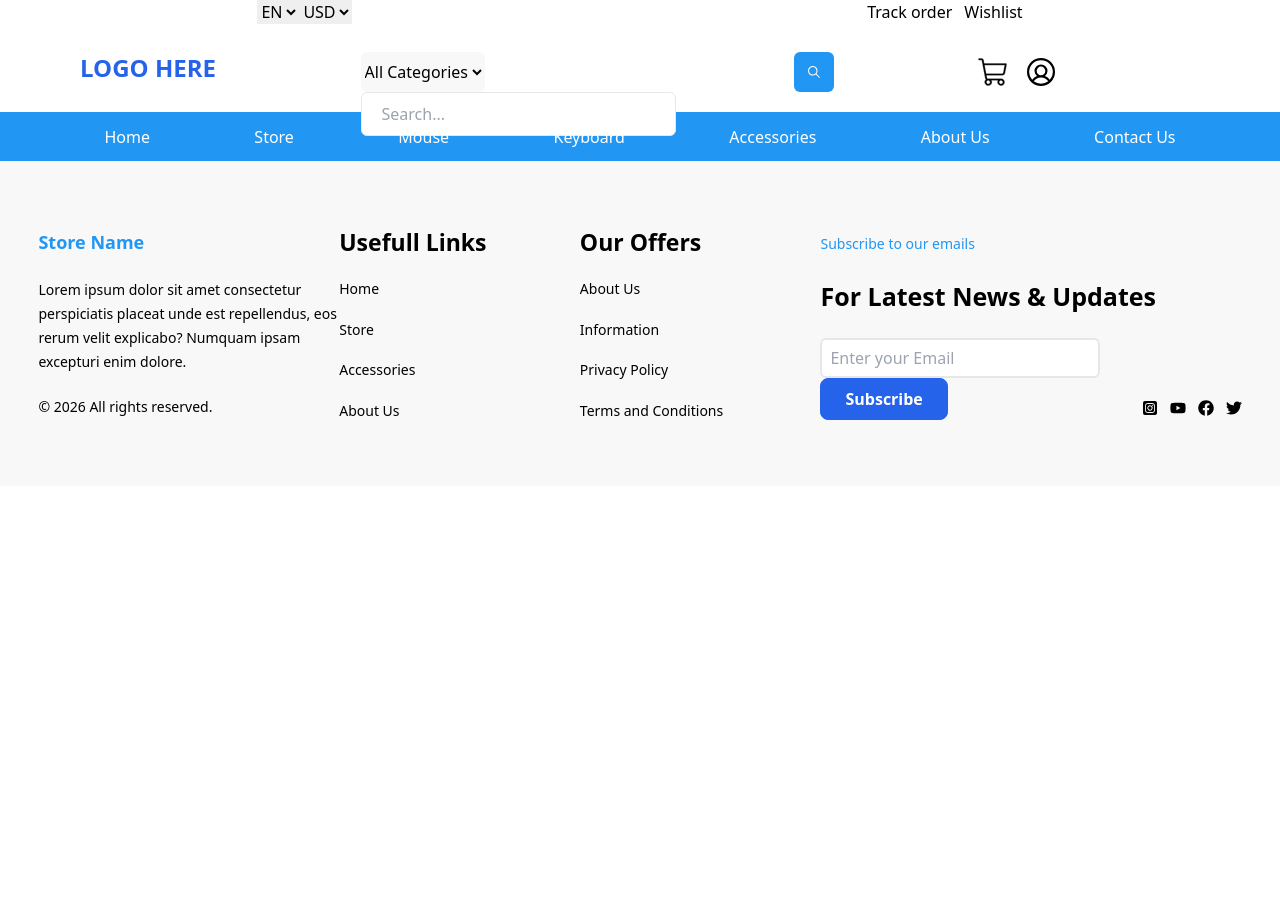
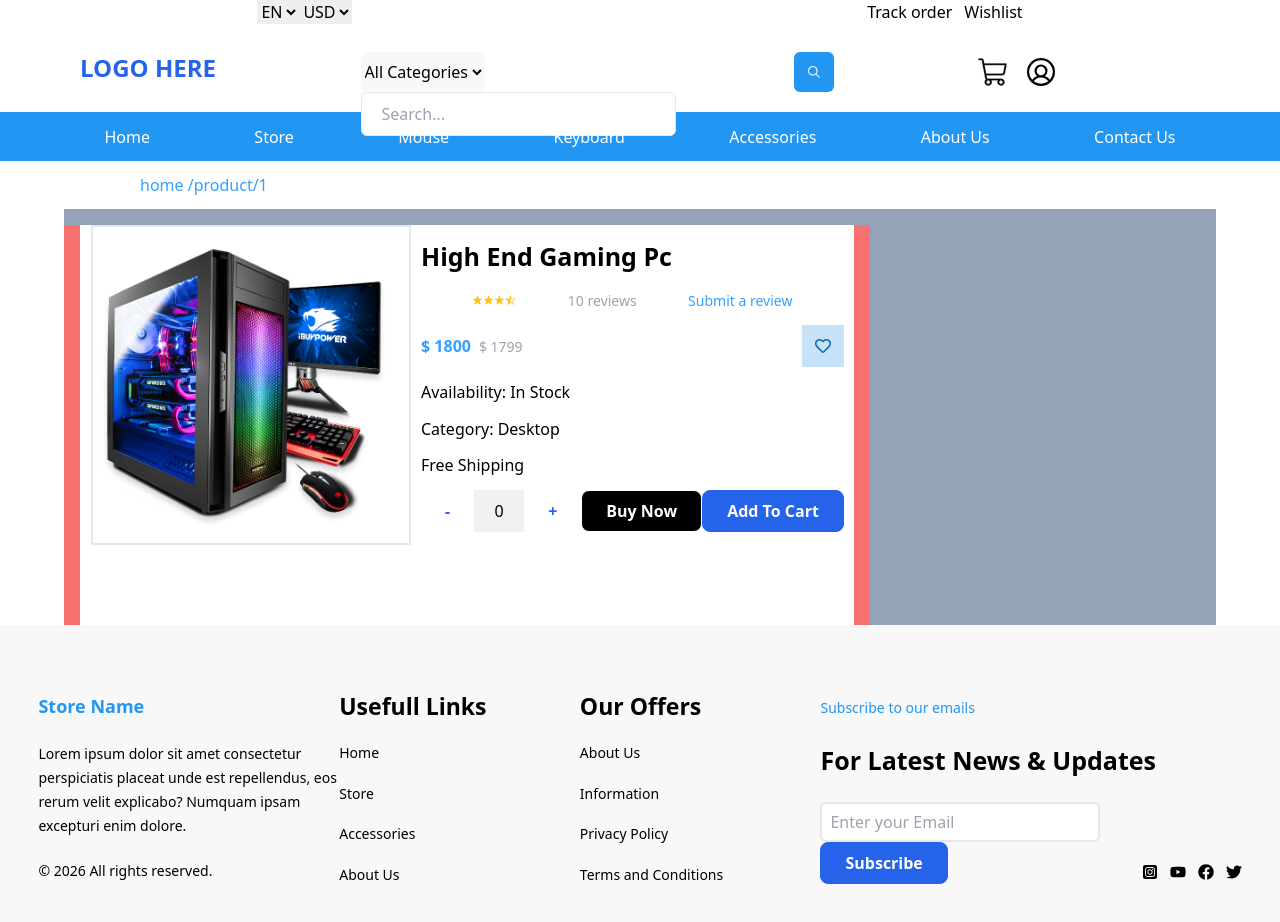
Before and after one commit to mhuzaifa360/react-computer-system-ecommerce-project, a React (Vite) app: page /product/1 in a window 1280 px wide. Shown: the top 922 px of the page. Before the commit the page ends 800 px from the top, so only its background shows below. Built offline with nearby package versions, Linux system fonts and the light colour scheme.

Commit message:
create product data section product detail page for all products

```diff
--- a/src/App.jsx
+++ b/src/App.jsx
@@ -5,6 +5,7 @@ import Store from "./pages/Store";
 import Footer from "./components/Footer";
 import Header from "./components/Header";
 import Navigation from "./components/Navigation";
+import ProductDetails from "./pages/ProductDetails";
 // :Home Page, Store Page, Sign Up Page, Login Page, Product Details
 function App() {
   return (
@@ -13,6 +14,7 @@ function App() {
         <Routes>
           <Route path="/" element={<Home />} />
           <Route path="/store" element={<Store />} />
+          <Route path="/product/:id" element={<ProductDetails />} />
           {/* <Route path="/mouse" element={<Mouse />} /> */}
           {/* <Route path="/keyboard" element={<Keyboard />} /> */}
           {/* <Route path="/accessories" element={<Accessories />} /> */}
--- a/src/assets/constants/product.js
+++ b/src/assets/constants/product.js
@@ -4,6 +4,7 @@ import monitor from '../images/home/monitor.png'
 import mouse from '../images/home/mouse.png'
 import keyboard from '../images/home/keyboard.png'
 import mic from '../images/home/mic.png'
+import { Link } from 'react-router'
 export const products = [
   {
     id: 1,
@@ -11,8 +12,13 @@ export const products = [
     title: "High End Gaming Pc",
     image: pcsetup,
     price: 1800,
+    oldPrice: 1799,
     currency: "$",
-    new: 'New'
+    new: 'New',
+    reviews: 10,
+    availability: "In Stock",
+    shipping: "Free Shipping"
+
   },
   {
     id: 2,
@@ -20,7 +26,12 @@ export const products = [
     title: "Gaming Laptop",
     image: laptop,
     price: 1800,
+    oldPrice: 1799,
     currency: "$",
+    new: 'New',
+    reviews: 0,
+    availability: "Not in Stock",
+    shipping: "Free Shipping"
   },
   {
     id: 3,
@@ -28,8 +39,11 @@ export const products = [
     title: "UHD Display",
     image: monitor,
     price: 1800,
+    oldPrice: 1799,
     currency: "$",
-    new: "New"
+    reviews: 2,
+    availability: "In Stock",
+    shipping: "Free Shipping"
   },
   {
     id: 4,
@@ -37,7 +51,11 @@ export const products = [
     title: "G502 Wireless",
     image: mouse,
     price: 1800,
+    oldPrice: 1799,
     currency: "$",
+    reviews: 0,
+    availability: "Not Available",
+    shipping: "Free Shipping"
 
   },
   {
@@ -46,7 +64,12 @@ export const products = [
     title: "G502 Wireless",
     image: keyboard,
     price: 1800,
+    oldPrice: 1799,
     currency: "$",
+    new: 'New',
+    reviews: 40,
+    availability: "In Stock",
+    shipping: "Paid Shipping"
   },
   {
     id: 6,
@@ -54,8 +77,12 @@ export const products = [
     title: "G502 Wireless",
     image: mic,
     price: 1800,
+    new: "New",
+    oldPrice: 1799,
     currency: "$",
-    new: "New"
+    reviews: 0,
+    availability: "In Stock",
+    shipping: "Free Shipping"
   },
   {
     id: 7,
@@ -63,7 +90,12 @@ export const products = [
     title: "High End Gaming Pc",
     image: pcsetup,
     price: 1800,
+    oldPrice: 1799,
     currency: "$",
+    new: 'New',
+    reviews: 0,
+    availability: "Not Available",
+    shipping: "Free Shipping"
   },
   {
     id: 8,
@@ -71,6 +103,10 @@ export const products = [
     title: "G502 Wireless",
     image: laptop,
     price: 1800,
+    oldPrice: 1799,
     currency: "$",
+    reviews: 0,
+    availability: "In Stock",
+    shipping: "Paid Shipping"
   },
 ];
--- a/src/components/Navigation.jsx
+++ b/src/components/Navigation.jsx
@@ -5,9 +5,9 @@ import Typography from "../components/common/Typography";
 function Navigation() {
   const location = useLocation();
   return (
-    <div className="flex justify-center ">
+    <div className="flex justify-center w-full">
       <div className=" w-[80%] text-[#33A0FF] p-3 ">
-        <Typography varient="h5">home {location.pathname}</Typography>
+        <Typography varient="p">home {location.pathname}</Typography>
       </div>
     </div>
   );
--- a/src/components/common/Btn.jsx
+++ b/src/components/common/Btn.jsx
@@ -5,7 +5,8 @@ function Btn({ variant = "solid", size = "md", children, className, ...props })
     // 1. Your Custom Color Types
     const variantStyle = {
         blue: "bg-blue-600 text-white border-blue-600 hover:bg-blue-700",
-        white: "bg-white text-blue-600 border-blue-600 hover:bg-blue-50"
+        white: "bg-white text-blue-600 border-blue-600 hover:bg-blue-50",
+        black: "bg-black text-white border-white"
     }
 
     // 2. Size now only controls text, since padding is global
--- /dev/null
+++ b/src/components/product details/ProductData.jsx
@@ -0,0 +1,116 @@
+import React from "react";
+import { useState } from "react";
+import Btn from "../common/Btn";
+import { products } from "../../assets/constants/product";
+import { useParams } from "react-router";
+import { IoIosStar } from "react-icons/io";
+import { IoStarHalf } from "react-icons/io5";
+import Typography from "../common/Typography";
+import { FaRegHeart } from "react-icons/fa";
+
+function ProductData() {
+  const [num, setNum] = useState(0);
+  console.log(num);
+
+  const { id } = useParams();
+  const productID = products.find((item) => item.id == id);
+  if (!productID) {
+    return <Typography varient="small">Product Not Found!</Typography>;
+  }
+  return (
+    <div className="bg-white m-4 h-full">
+      <div >
+        {/* UPPER */}
+        <div className="flex justify-evenly h-full">
+          {/* PRODUCT IMAGE */}
+          <div className="border-2">
+            <img src={productID.image} alt="" className="w-[316px]" />
+          </div>
+          {/* PRODUCT DATA */}
+          <div className="flex flex-col justify-evenly">
+            {/* TITLE */}
+            <div>
+                <Typography varient='h3' style='font-semibold'>{productID.title}</Typography></div>
+            {/* STAR & REVIEWS */}
+            <div className="flex w-full justify-evenly items-center">
+              <div className="flex text-[#FFC107]">
+                <IoIosStar className="w-[11px]" />
+                <IoIosStar className="w-[11px]" />
+                <IoIosStar className="w-[11px]" />
+                <IoStarHalf className="w-[11px]" />
+              </div>
+
+              <div>
+                <Typography varient="small" effect='muted'>
+                  {productID.reviews} reviews
+                </Typography>
+              </div>
+              <div>
+                <Typography varient="small" style='text-[#33A0FF]'>Submit a review</Typography>
+              </div>
+            </div>
+            {/* PRICES */}
+            <div className="flex justify-between items-center">
+              <div className="flex gap-2">
+                <Typography varient="h6" style='text-[#33A0FF] font-bold'>{productID.currency} {productID.price}</Typography>
+                <Typography varient="small" effect='muted'>{productID.currency} {productID.oldPrice}</Typography>
+              </div>
+              <div className="bg-[#c7e1f7] text-[#1468b2] w-[42px] h-[42px] flex justify-center items-center">
+                <FaRegHeart />
+              </div>
+            </div>
+            {/* AVAILABILITY */}
+            <div>
+              <Typography varient="p">
+                Availability: {productID.availability}
+              </Typography>
+            </div>
+            {/* CATEGORY */}
+            <div>
+              <Typography varient="p">
+                Category: {productID.category}
+              </Typography>
+            </div>
+            {/* SHIPPING */}
+            <div>
+              <Typography varient="p">{productID.shipping}</Typography>
+            </div>
+            {/* BUTTON AND INCREMENT */}
+            <div className=" flex">
+                {/* INCREAMENT */}
+              <div className="flex  h-[42px]">
+                <Btn
+                  variant="white"
+                  onClick={() => setNum((prev) => Number(prev) > 0 ? prev - 1 : 0)}
+                  className='bg-[#f1f1f1] border-none '
+                >
+                  -
+                </Btn>
+                <div className="w-[50px] flex justify-center items-center text-black bg-[#f1f1f1]">
+                    <Typography varient="p">{num}</Typography>
+                </div>
+                <Btn
+                  variant="white"
+                  onClick={() => setNum((prev) => Number(prev) + 1)}
+
+                  className='bg-[#f1f1f1] border-none '
+                  >
+                  +
+                </Btn>
+              </div>
+              {/* BUTTONS */}
+              <div>
+                <Btn variant="black">Buy Now</Btn>
+                <Btn variant="blue">Add To Cart</Btn>
+              </div>
+            </div>
+          </div>
+        </div>
+        {/* LOWER */}
+        <div></div>
+      </div>
+    </div>
+  );
+}
+
+export default ProductData;
--- a/src/components/store/Products.jsx
+++ b/src/components/store/Products.jsx
@@ -1,16 +1,17 @@
-import React from 'react'
-import { products } from '../../assets/constants/product'
+import React from "react";
+import { products } from "../../assets/constants/product";
 import { IoIosStar } from "react-icons/io";
 import { IoStarHalf } from "react-icons/io5";
-import Typography from '../common/Typography';
+import Typography from "../common/Typography";
+import { Link } from "react-router";
 
 function Products() {
   return (
     <div>
-      <div className='flex flex-wrap justify-evenly'>
-            {
-              products.map((item,key)=>{
-                return(
+      <div className="flex flex-wrap justify-evenly">
+        {products.map((item, key) => {
+          return (
+            <Link to={`/product/${item.id}`} key={key}>
               <div
                 className="w-[245px] h-[300px] bg-[#F8F8F8] rounded-md p-3 relative justify-evenly  flex flex-col hover:bg-[#DCF0FF] m-2"
                 key={key}
@@ -29,15 +30,12 @@ function Products() {
                     {item.title}
                   </Typography>
                   {/* PRICE */}
-                <Typography
-                  varient="h5"
-                  style="font-semibold text-[#2196F3]"
-                >
+                  <Typography varient="h5" style="font-semibold text-[#2196F3]">
                     {item.currency}
                     {item.price}
                   </Typography>
                   {/* NEW */}
-                <div className='absolute top-1 bg-[#2E90E5] px-2 rounded-3xl'>
+                  <div className="absolute top-1 bg-[#2E90E5] px-2 rounded-3xl">
                     <Typography
                       varient="small"
                       style="font-semibold text-white"
@@ -54,12 +52,12 @@ function Products() {
                   </div>
                 </div>
               </div>
-                )
-              })
-            }
+            </Link>
+          );
+        })}
       </div>
     </div>
-  )
+  );
 }
 
-export default Products
+export default Products;
--- /dev/null
+++ b/src/pages/ProductDetails.jsx
@@ -0,0 +1,51 @@
+import React from 'react'
+import Typography from '../components/common/Typography';
+import Navigation from '../components/Navigation';
+import ProductData from '../components/product details/ProductData';
+
+function ProductDetails() {
+
+
+  return (
+    <div className='flex flex-col items-center'>
+        <Navigation />
+        {/* MAIN CONTAINER */}
+        <div className='bg-slate-200 w-[90%] flex'>
+            {/* PRODUCT DATA */}
+            <div className='bg-slate-400 w-full'>
+                {/* UPPER */}
+                <div className='bg-red-400 w-[70%] h-[400px]'>
+                    {/* LEFT */}
+                    <div className='h-full'>
+                        <ProductData />
+                    </div>
+                    {/* RIGHT */}
+                    <div className='h-full'>
+                        {/* best sale */}
+                    </div>
+                </div>
+                {/* LOWER */}
+                <div className='bg-blue-400 w-[25%]'>
+                    {/* LEFT */}
+                    <div>
+                        {/* product info */}
+                    </div>
+                    {/* RIGHT */}
+                    <div>
+                        {/* product name card */}
+                    </div>
+                </div>
+            </div>
+            {/* RELATIVE PRODUCTS */}
+            <div>
+                {/* PRODUCTS */}
+                <div>
+
+                </div>
+            </div>
+        </div>
+    </div>
+  )
+}
+
+export default ProductDetails
```
Lines whose indentation alone changed are shown as unchanged.
